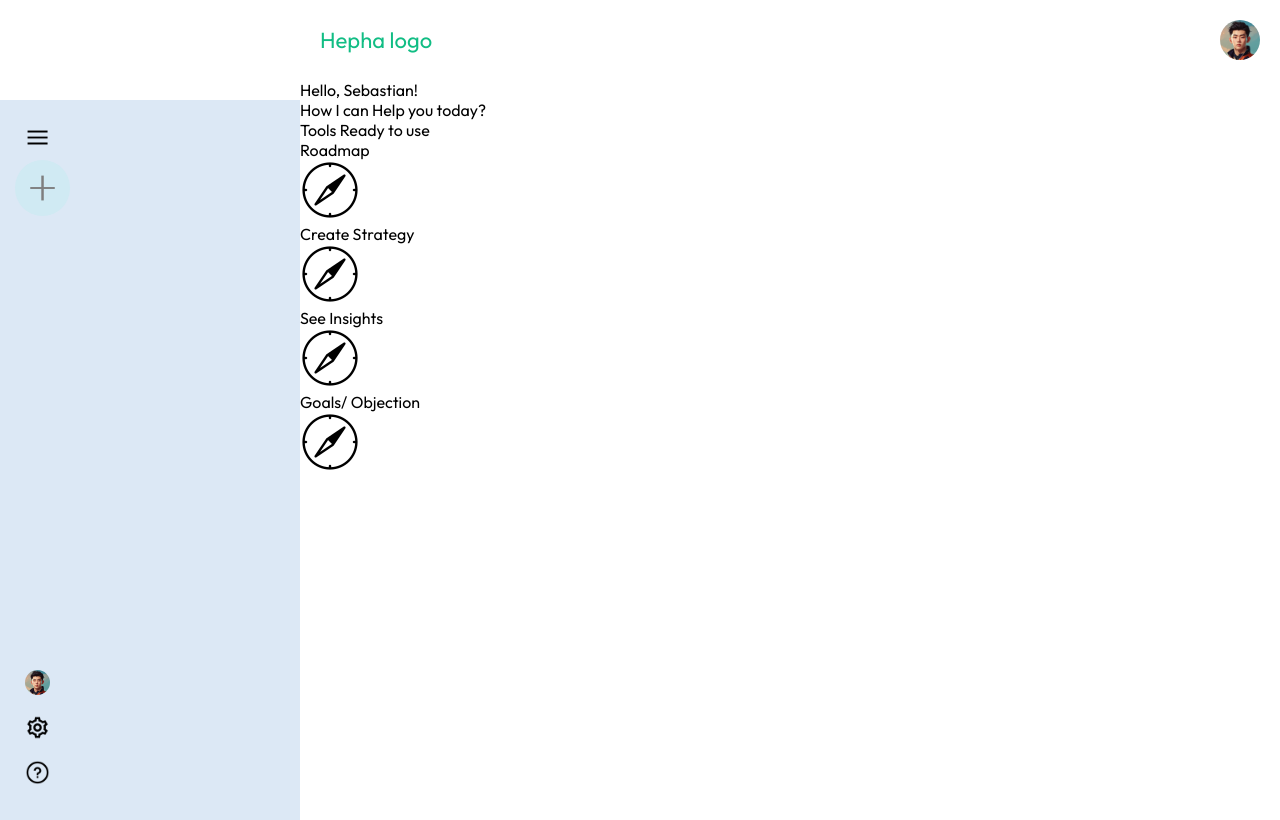
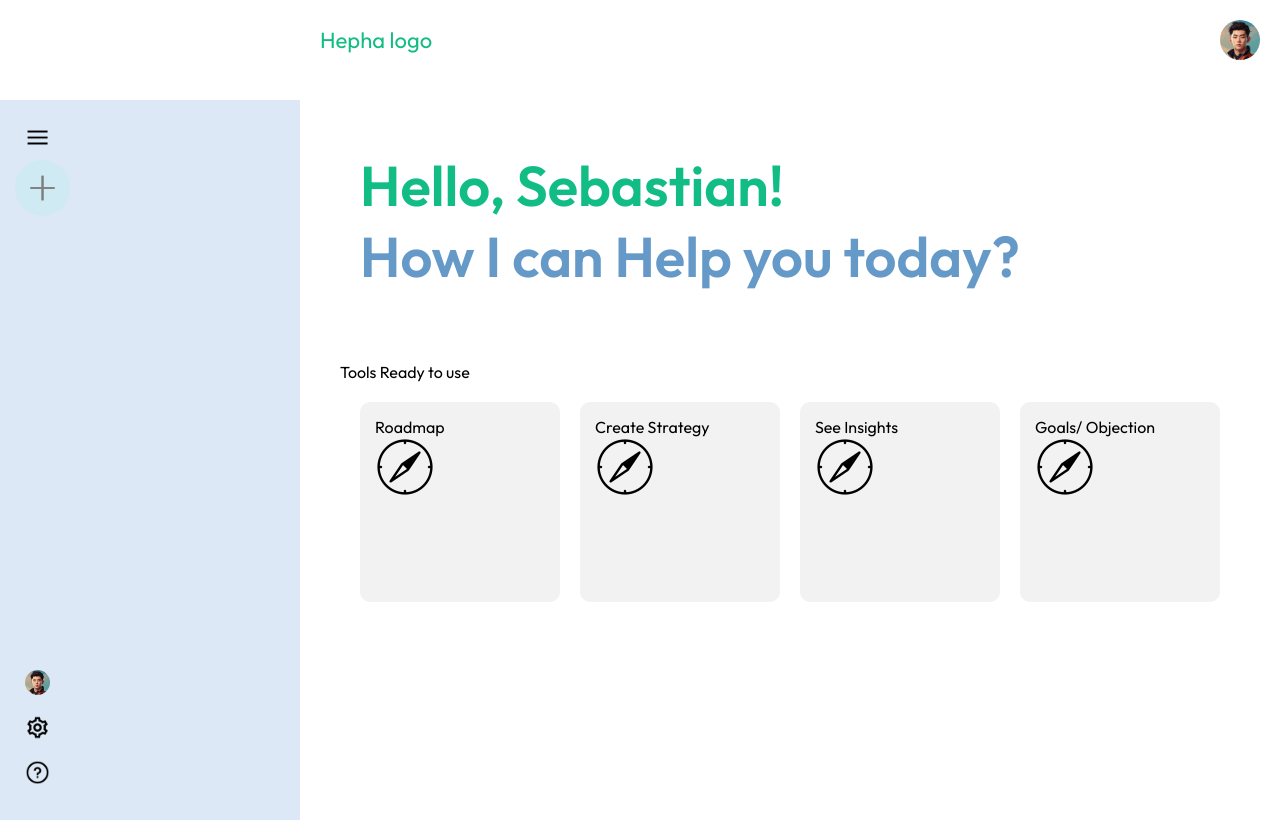
Before and after one commit to Mahmoud-8/Chat-AI, a React (Vite) app: page / in a window 1280 px wide. Built offline with nearby package versions, Linux system fonts and the light colour scheme.

Commit message:
done some style for the cards

```diff
--- a/src/components/Main/Main.css
+++ b/src/components/Main/Main.css
@@ -18,3 +18,35 @@
     width: 40px;
     border-radius: 50%;
 }
+
+.main-container{
+    max-width: 900px;
+    margin: 0 auto;
+}
+.main .greet{
+    margin: 50px 0px;
+    font-size: 56px;
+    color: rgb(101, 153, 199);
+    font-weight: 600;
+    padding: 20px;
+}
+
+.main .greet span{
+    color: rgb(17, 189, 132);
+}
+
+.main .cards{
+    display: grid;
+    grid-template-columns: repeat(auto-fill, minmax(180px,1fr));
+    gap: 20px;
+    padding: 20px;
+}
+
+.main .card{
+    height: 200px;
+    padding: 15px;
+    background-color: rgb(242, 242, 242);
+    border-radius: 10px;
+    position: relative;
+    cursor: pointer;
+}
```
